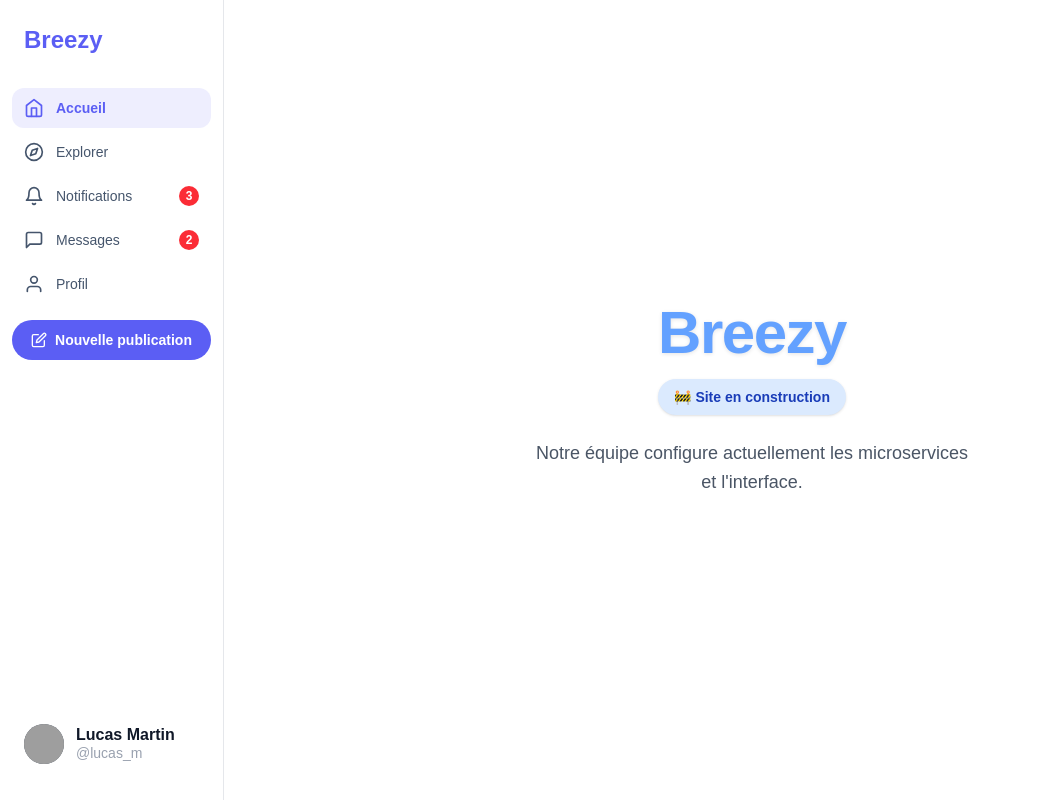
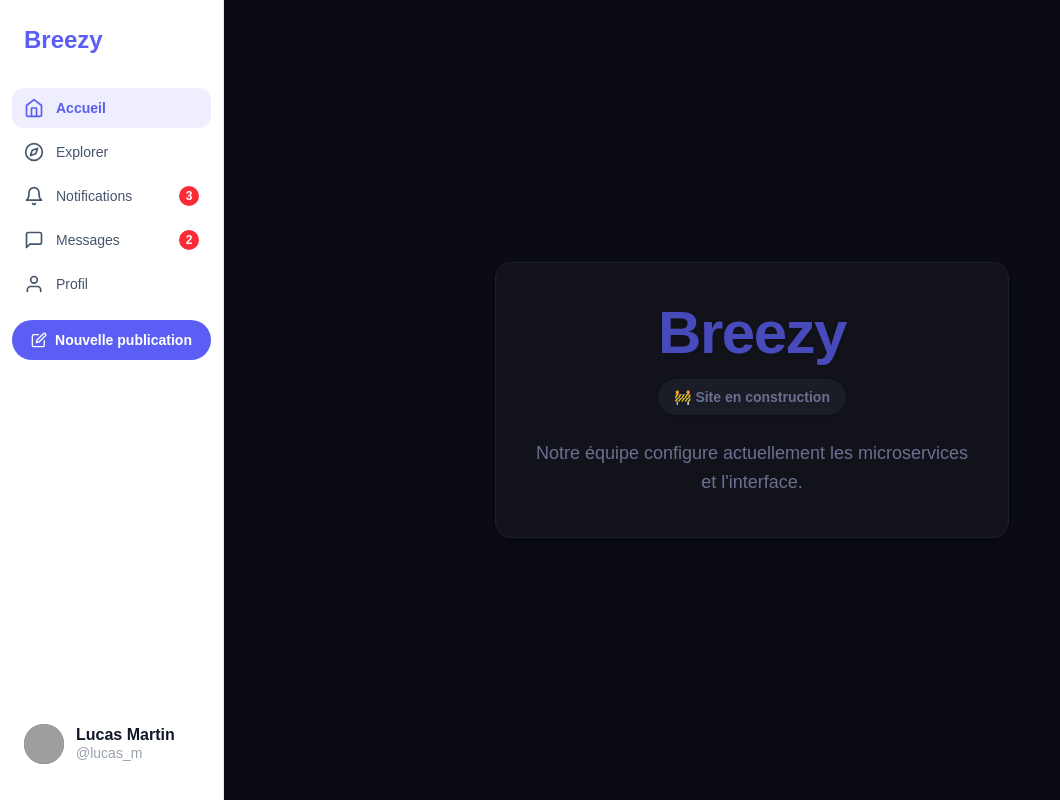
Before and after one commit to DAD-groupe-6/Breezy, a Next.js app in the folder front/: page / in a window 1280 px wide. Shown: the whole page, without its empty margins (0-1060 px from the left). Built offline with nearby package versions, Linux system fonts and the light colour scheme; grey boxes are pictures that could not be loaded.

Commit message:
Configuration des jetons de couleur CSS Tailwind et mise à jour des styles

```diff
--- a/front/src/app/globals.css
+++ b/front/src/app/globals.css
@@ -1,30 +1,8 @@
 @import "tailwindcss";
-
-:root {
-  --background: #ffffff;
-  --foreground: #171717;
-}
-
-@theme inline {
-  --color-background: var(--background);
-  --color-foreground: var(--foreground);
-  --font-sans: var(--font-geist-sans);
-  --font-mono: var(--font-geist-mono);
-}
-
-@theme {
-  --color-brand: #5B5EF4;
-}
-
-@media (prefers-color-scheme: dark) {
-  :root {
-    --background: #0a0a0a;
-    --foreground: #ededed;
-  }
-}
+@import "../styles/tokens.css";
 
 body {
-  background: var(--background);
-  color: var(--foreground);
+  background-color: var(--color-bg-primary);
+  color: var(--color-text-primary);
   font-family: Arial, Helvetica, sans-serif;
 }
--- a/front/src/app/page.js
+++ b/front/src/app/page.js
@@ -1,22 +1,18 @@
-import Image from "next/image";
-
 export default function Home() {
   return (
-    <main className="flex min-h-screen flex-col items-center justify-center bg-white text-gray-800 p-4">
-      <div className="text-center">
-
-        <h1 className="text-6xl font-extrabold text-blue-500 mb-4 tracking-tight drop-shadow-sm animate-pulse">
+    <main className="flex min-h-screen flex-col items-center justify-center bg-[var(--color-bg-primary)] text-[var(--color-text-primary)] p-4">
+      <div className="text-center rounded-2xl border border-[var(--color-border)] bg-[var(--color-bg-surface)] px-8 py-10 shadow-lg">
+        <h1 className="mb-4 text-6xl font-extrabold tracking-tight text-[var(--color-text-title)] drop-shadow-sm animate-pulse">
           Breezy
         </h1>
 
-        <span className="inline-block bg-blue-100 text-blue-800 text-sm font-bold px-4 py-2 rounded-full mb-6 shadow-sm">
+        <span className="mb-6 inline-block rounded-full bg-[var(--color-bg-surface-2)] px-4 py-2 text-sm font-bold text-[var(--color-text-secondary)] shadow-sm">
           🚧 Site en construction
         </span>
 
-        <p className="text-lg text-gray-600 max-w-md mx-auto leading-relaxed">
+        <p className="mx-auto max-w-md text-lg leading-relaxed text-[var(--color-text-secondary)]">
           Notre équipe configure actuellement les microservices et l'interface.
         </p>
-
       </div>
     </main>
   );
--- /dev/null
+++ b/front/src/styles/tokens.css
@@ -0,0 +1,28 @@
+:root {
+  /* Dark theme */
+  --color-dark-bg-primary: #0A0B14;
+  --color-dark-bg-surface: #12131A;
+  --color-dark-bg-surface-2: #1A1C26;
+  --color-dark-border: #1E1F2E;
+  --color-dark-text-title: #5B5EF4;
+  --color-dark-text-primary: #E8EAF2;
+  --color-dark-text-secondary: #6B7090;
+
+  /* Light theme */
+  --color-light-bg-primary: #F4F5FA;
+  --color-light-bg-surface: #FFFFFF;
+  --color-light-bg-surface-2: #F0F2F9;
+  --color-light-border: #E2E4F0;
+  --color-light-text-title: #4346D6;
+  --color-light-text-primary: #0E101A;
+  --color-light-text-secondary: #62667E;
+
+  /* Active theme tokens (default: dark) */
+  --color-bg-primary: var(--color-dark-bg-primary);
+  --color-bg-surface: var(--color-dark-bg-surface);
+  --color-bg-surface-2: var(--color-dark-bg-surface-2);
+  --color-border: var(--color-dark-border);
+  --color-text-title: var(--color-dark-text-title);
+  --color-text-primary: var(--color-dark-text-primary);
+  --color-text-secondary: var(--color-dark-text-secondary);
+}
```
Also changed, not shown: 1 other file (tests, documents, lock files or other folders).
